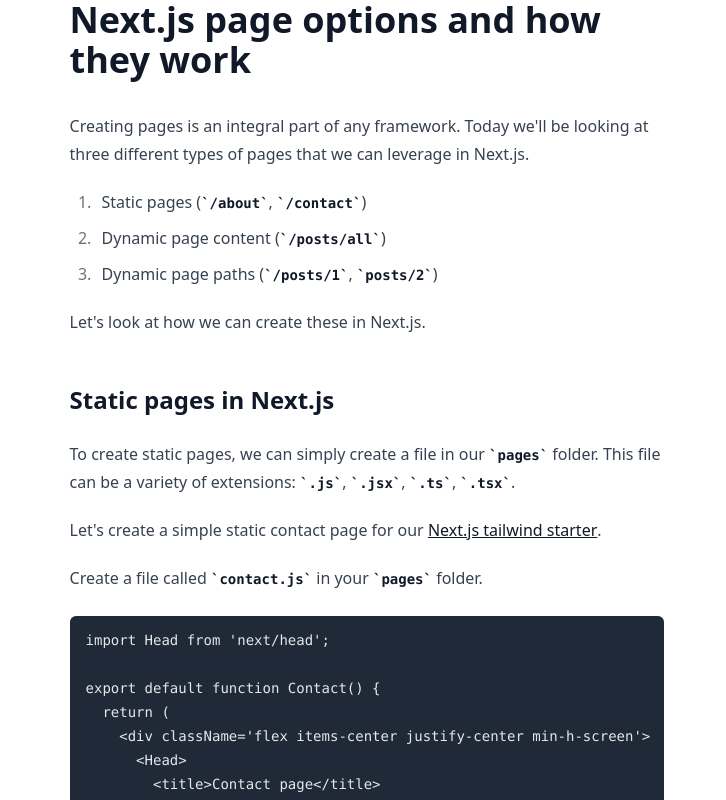
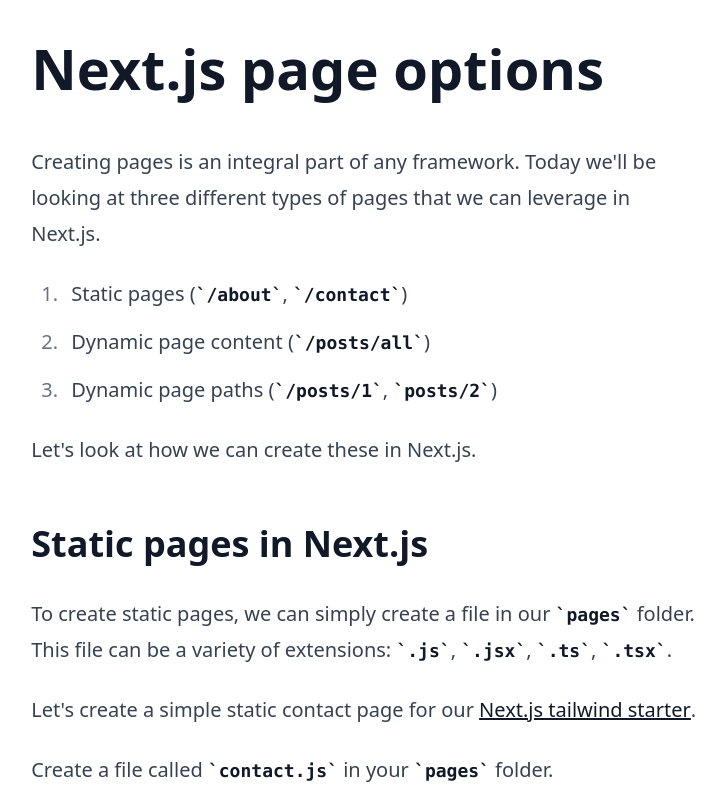
Before and after one commit to scooomaker/BlogChain, a Next.js app: page /post/nextjs-page-options-and-how-they-work in a window 1280 px wide. Shown: the top 800 px of the page, without its empty margins (273-999 px from the left). Built offline with nearby package versions, Linux system fonts and the light colour scheme.

Commit message:
blog page for prose

```diff
--- a/pages/post/[slug].js
+++ b/pages/post/[slug].js
@@ -28,7 +28,7 @@
 
 export default function PostPage({ frontmatter, content }) {
   return (
-    <div className='prose mx-auto'>
+    <div className='prose m-auto px-9 py-10 pad:prose-lg pc:prose-xl 4k:prose-2xl'>
       <h1>{frontmatter.title}</h1>
       <div dangerouslySetInnerHTML={{ __html: md().render(content) }} />
     </div>
--- a/posts/nextjs-page-options-and-how-they-work.md
+++ b/posts/nextjs-page-options-and-how-they-work.md
@@ -1,5 +1,5 @@
 ---
-title: 'Next.js page options and how they work'
+title: 'Next.js page options'
 metaTitle: 'Next.js page options and how they work'
 metaDesc: 'How to use pages in Next.js exploring the options'
 socialImage: images/22-09-2021.jpg
```
Also changed, not shown: posts/nextjs-posting-data-to-postgres-through-prisma.md (+1 -1 lines), posts/nextjs-supabase-adding-a-github-login.md (+1 -1 lines), posts/nextjs-toggle-between-grid-and-list-view.md (+1 -1 lines).
